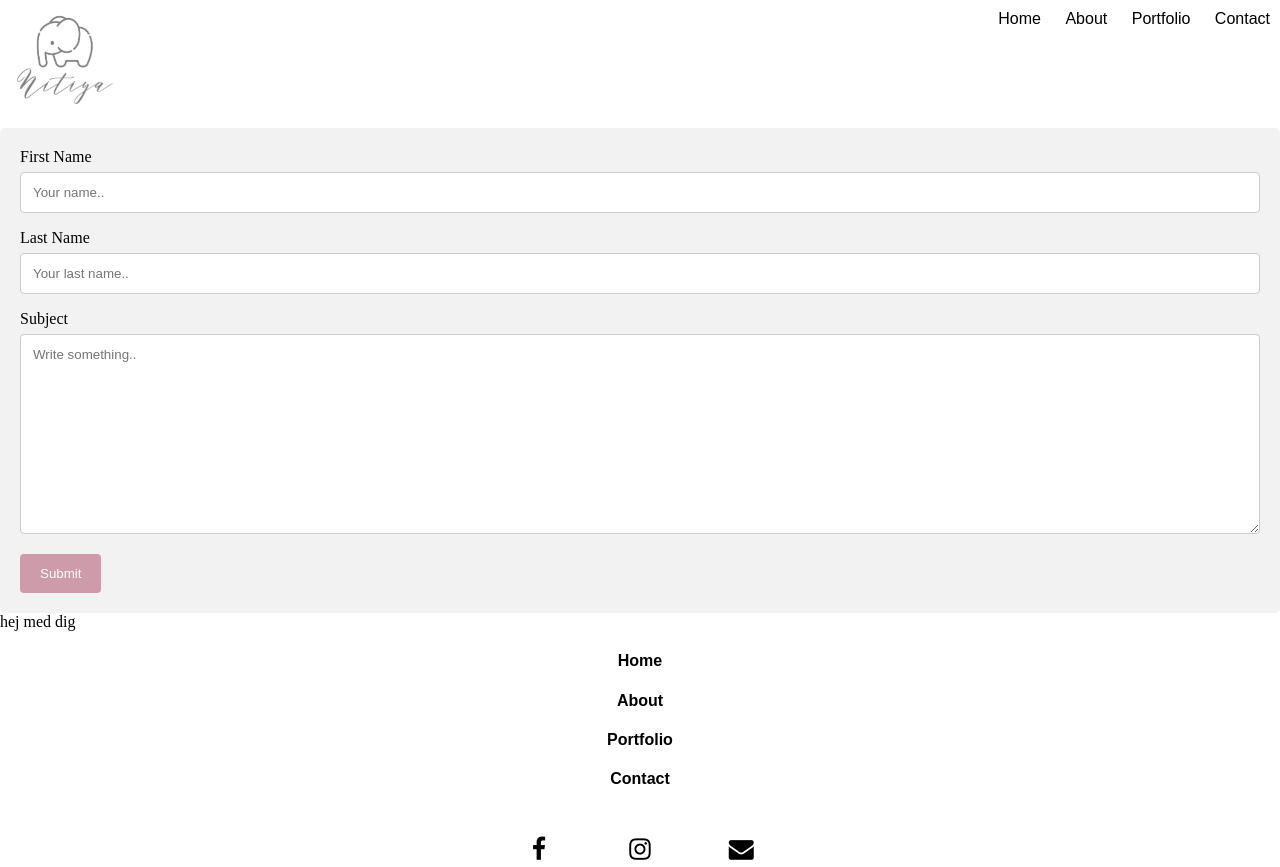
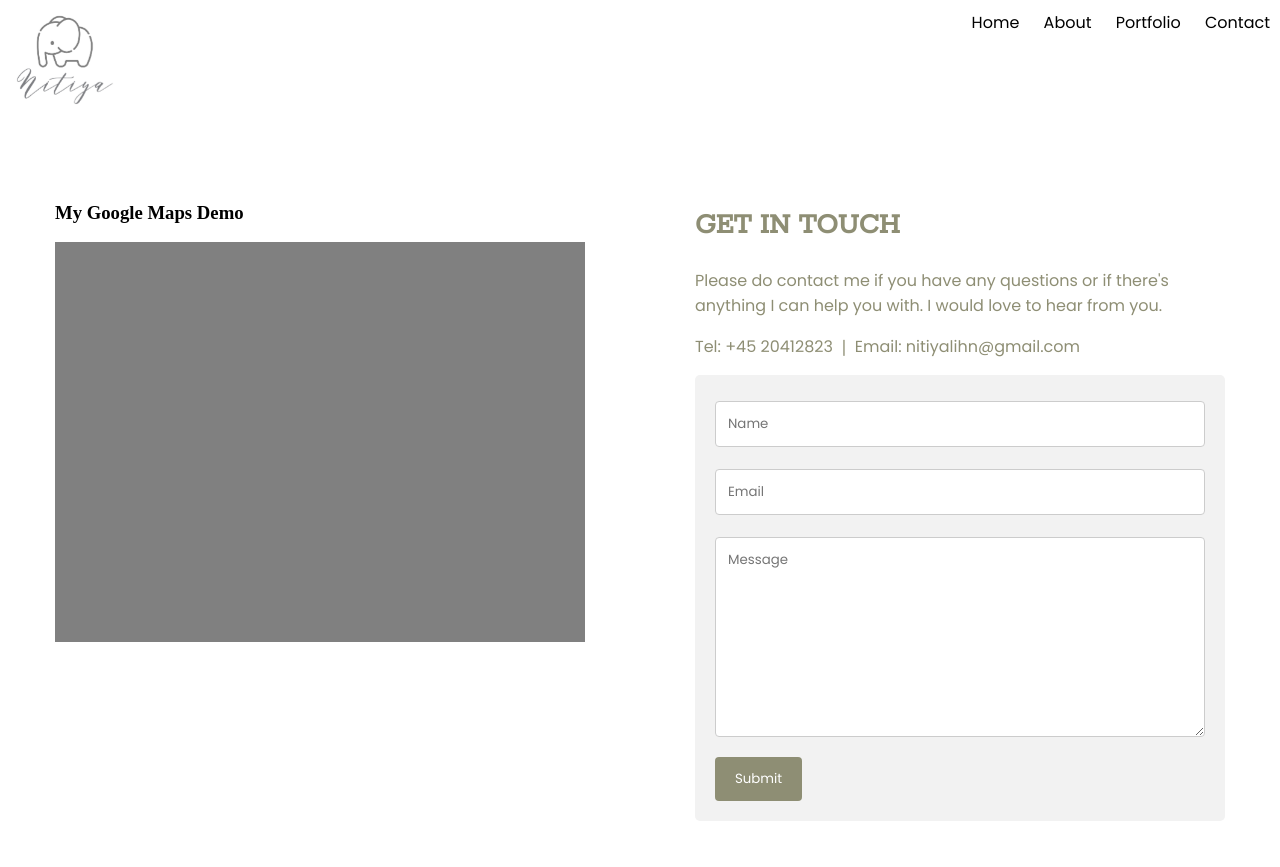
Before and after one commit to nitlihn/Eksamen-1.-semester, a plain HTML site: page kontakt.html in a window 1280 px wide. Shown: the top 867 px of the page. Drawn offline with Linux system fonts and the light colour scheme.

Commit message:
contact og about

```diff
--- a/kontakt.html
+++ b/kontakt.html
@@ -8,6 +8,8 @@
     <link rel="stylesheet" href="style.css">
     <!--Icons-->
     <link href="https://stackpath.bootstrapcdn.com/font-awesome/4.7.0/css/font-awesome.min.css" rel="stylesheet" integrity="sha384-wvfXpqpZZVQGK6TAh5PVlGOfQNHSoD2xbE+QkPxCAFlNEevoEH3Sl0sibVcOQVnN" crossorigin="anonymous">
+   <!-- Font-->
+   <link href="https://fonts.googleapis.com/css?family=Poppins|Rokkitt&display=swap" rel="stylesheet">
 </head>
 
 <body>
@@ -32,26 +34,44 @@
             </ul>
         </nav>
     </div>
-    <div id="contact">
+
+    <section id="contact">
+        <div class="sectionwrapper">
+            <div class="col">
+                <h3>My Google Maps Demo</h3>
+                <!--The div element for the map -->
+                <div id="map"></div>
+            </div>
+            <div class="col">
+                <div class="top">
+                    <h1>
+                        GET IN TOUCH
+                    </h1>
+                    <p>
+                        Please do contact me if you have any questions or if there's anything I can help you with. I would love to hear from you.
+                    </p>
+                    <p>
+                        Tel: +45 20412823 &#10072; Email: nitiyalihn@gmail.com
+                    </p>
+                </div>
+                <div class="bottom">
                     <div class="container">
                         <form action="action_page.php">
 
-                <label for="fname">First Name</label>
-                <input type="text" id="fname" name="firstname" placeholder="Your name..">
+                            <input type="text" id="name" name="firstname" placeholder="Name">
 
-                <label for="lname">Last Name</label>
-                <input type="text" id="lname" name="lastname" placeholder="Your last name..">
+                            <input type="text" id="email" name="email" placeholder="Email">
 
-                <label for="subject">Subject</label>
-                <textarea id="subject" name="subject" placeholder="Write something.." style="height:200px"></textarea>
+                            <textarea id="subject" name="subject" placeholder="Message" style="height:200px"></textarea>
 
                             <input type="submit" value="Submit">
+
                         </form>
                     </div>
-        <div class="container_2">
-            hej med dig
                 </div>
             </div>
+        </div>
+    </section>
 
     <!--   Footer-->
     <footer class="footer">
@@ -90,5 +110,7 @@
             <p>&#169; Copyright 2019 - All Rights Reserved &#10072; Designed by Nitiya Lihn</p>
         </div>
     </footer>
-    <script src=""></script>
-</body></html>
+    <script src="script.js"></script>
+</body>
+
+</html>
--- /dev/null
+++ b/script.js
@@ -0,0 +1,19 @@
+// Initialize and add the map
+function initMap() {
+    // The location of Uluru
+    var uluru = {
+        lat: -25.344,
+        lng: 131.036
+    };
+    // The map, centered at Uluru
+    var map = new google.maps.Map(
+        document.getElementById('map'), {
+            zoom: 4,
+            center: uluru
+        });
+    // The marker, positioned at Uluru
+    var marker = new google.maps.Marker({
+        position: uluru,
+        map: map
+    });
+}
--- a/style.css
+++ b/style.css
@@ -4,6 +4,19 @@ body {
     margin: 0;
     height: 100%;
 }
+
+p {
+    color: #8E8E74;
+    font-family: 'Poppins', sans-serif;
+
+}
+
+h1 {
+    color: #8E8E74;
+    font-family: 'Rokkitt', serif;
+    font-size: 30px;
+}
+
 
 /* [ON BIG SCREEN] */
 /* Wrapper */
@@ -114,7 +127,7 @@ body {
 #about_splash {
     width: 100vw;
     height: 100vw;
-    background-image: url(Billeder/about.png);
+    background-image: url(Billeder/about_2.png);
     background-size: cover;
 }
 
@@ -135,7 +148,7 @@ body {
 }
 
 .about_content {
-    background-color: #E5D8CF;
+    background-color: ;
 }
 
 .about_content img {
@@ -152,7 +165,6 @@ body {
 }
 
 .about_content p {
-    background-color: #E5D8CF;
     font-family: 'Poppins', sans-serif;
     margin: 10vw;
     margin-bottom: 20vw;
@@ -164,31 +176,46 @@ body {
 
 /*Contact*/
 
+/* Set the size of the div element that contains the map */
+#map {
+    height: 400px;
+    /* The height is 400 pixels */
+    width: 100%;
+    /* The width is the width of the web page */
+    background-color: grey;
+}
+
+#contact .sectionwrapper {
+    display: flex;
+    flex-wrap: wrap;
+}
+
+#contact .col {
+    flex-basis: 500px;
+    flex-grow: 1;
+    display: flex;
+    flex-direction: column;
+    background: white;
+    margin: 30px;
+    padding: 25px;
+}
+
 input[type=text],
 select,
 textarea {
     font-family: 'Poppins', sans-serif;
     width: 100%;
-    /* Full width */
     padding: 12px;
-    /* Some padding */
     border: 1px solid #ccc;
-    /* Gray border */
     border-radius: 4px;
-    /* Rounded borders */
     box-sizing: border-box;
-    /* Make sure that padding and width stays in place */
     margin-top: 6px;
-    /* Add a top margin */
     margin-bottom: 16px;
-    /* Bottom margin */
     resize: vertical
-        /* Allow the user to vertically resize the textarea (not horizontally) */
 }
 
-/* Style the submit button with a specific background color etc */
 input[type=submit] {
-    background-color: #ce9baa;
+    background-color: #8E8E74;
     color: white;
     padding: 12px 20px;
     border: none;
@@ -197,12 +224,10 @@ input[type=submit] {
     font-family: 'Poppins', sans-serif;
 }
 
-/* When moving the mouse over the submit button, add a darker green color */
 input[type=submit]:hover {
-    background-color: Gray;
+    background-color: #C8C7AE;
 }
 
-/* Add a background color and some padding around the form */
 .container {
     border-radius: 5px;
     background-color: #f2f2f2;
@@ -215,6 +240,7 @@ input[type=submit]:hover {
     text-align: center;
     position: sticky;
     font-family: 'Poppins', sans-serif;
+    color: #C8C7AE;
 }
 
 .media_wrapper {
@@ -225,6 +251,7 @@ input[type=submit]:hover {
 .item {
     font-size: 25px;
     margin: 2vw;
+    color: #8E8E74;
 }
 
 .fa {
```
Also changed, not shown: Billeder/CONTACT.png (added), Billeder/about1.png (added), Billeder/about_2.png (added), 1 other file. Lines whose indentation alone changed are shown as unchanged.
